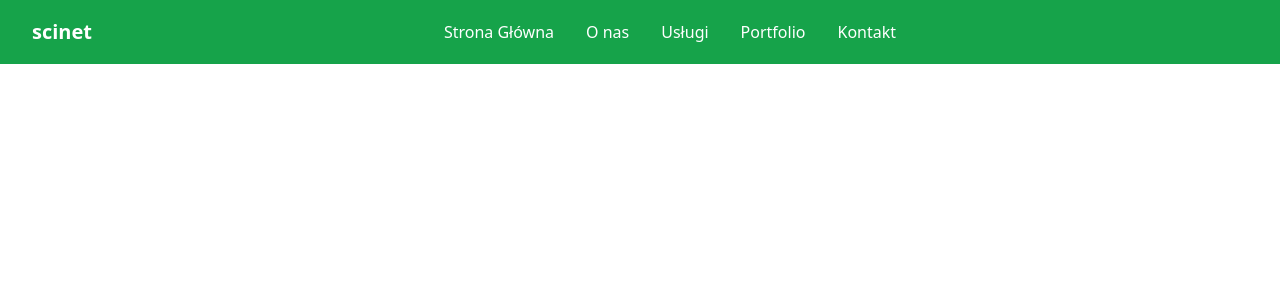
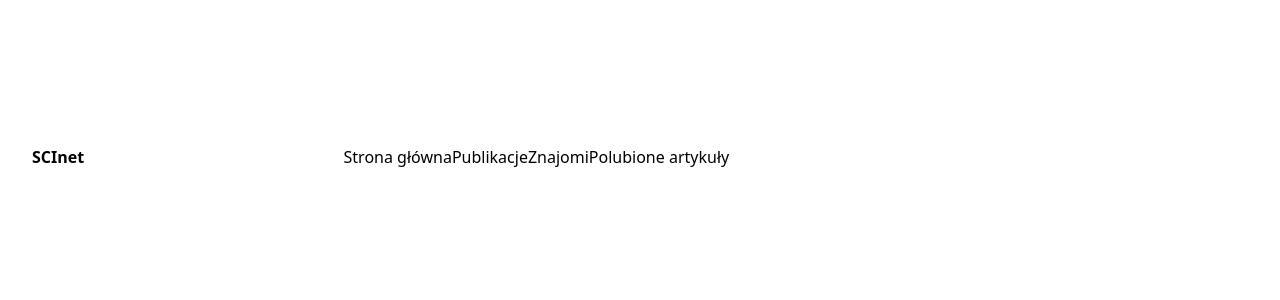
Before and after one commit to FeelGoodEve/merito-2025, a Django app: page / in a window 1280 px wide. Shown: the top 300 px of the page. Run offline with Django 5.2, Linux system fonts and the light colour scheme.

Commit message:
Dodanie pliku z nawigacją/menu głównym

```diff
--- a/templates/home_page.html
+++ b/templates/home_page.html
@@ -9,26 +9,27 @@
   </head>
   <body class="bg-white">
     <!-- Pasek nawigacyjny -->
-    <nav class="bg-green-600 w-full">
-      <!-- Ograniczenie maksymalnej szerokości do 1920px i wycentrowanie -->
-      <div class="max-w-[1920px] mx-auto px-4 sm:px-6 lg:px-8">
-        <!-- Flexbox: poziome rozmieszczenie elementów -->
-        <div class="flex items-center justify-between h-16">
-          <!-- Logo SCINET po lewej -->
-          <div class="flex-shrink-0 text-white text-xl font-bold">
-            scinet
-          </div>
-
-          <!-- Linki nawigacyjne pośrodku -->
-          <div class="md:flex md:space-x-8 md:justify-center md:w-full">
-            <a href="#" class="text-white hover:text-gray-200 transition">Strona Główna</a>
-            <a href="#" class="text-white hover:text-gray-200 transition">O nas</a>
-            <a href="#" class="text-white hover:text-gray-200 transition">Usługi</a>
-            <a href="#" class="text-white hover:text-gray-200 transition">Portfolio</a>
-            <a href="#" class="text-white hover:text-gray-200 transition">Kontakt</a>
-          </div>
-        </div>
-      </div>
-    </nav>
+    {% include 'nav.html' %}
+{#    <nav class="bg-green-600 w-full">#}
+{#      <!-- Ograniczenie maksymalnej szerokości do 1920px i wycentrowanie -->#}
+{#      <div class="max-w-[1920px] mx-auto px-4 sm:px-6 lg:px-8">#}
+{#        <!-- Flexbox: poziome rozmieszczenie elementów -->#}
+{#        <div class="flex items-center justify-between h-16">#}
+{#          <!-- Logo SCINET po lewej -->#}
+{#          <div class="flex-shrink-0 text-white text-xl font-bold">#}
+{#            scinet#}
+{#          </div>#}
+{##}
+{#          <!-- Linki nawigacyjne pośrodku -->#}
+{#          <div class="md:flex md:space-x-8 md:justify-center md:w-full">#}
+{#            <a href="#" class="text-white hover:text-gray-200 transition">Strona Główna</a>#}
+{#            <a href="#" class="text-white hover:text-gray-200 transition">O nas</a>#}
+{#            <a href="#" class="text-white hover:text-gray-200 transition">Usługi</a>#}
+{#            <a href="#" class="text-white hover:text-gray-200 transition">Portfolio</a>#}
+{#            <a href="#" class="text-white hover:text-gray-200 transition">Kontakt</a>#}
+{#          </div>#}
+{#        </div>#}
+{#      </div>#}
+{#    </nav>#}
   </body>
 </html>
--- /dev/null
+++ b/templates/nav.html
@@ -0,0 +1,69 @@
+<div class="bg-blue-900">
+    <div class="mx-auto flex h-10 max-w-7xl items-center justify-end px-4 sm:px-6 lg:px-8">
+        <div class="flex items-center space-x-4 text-sm font-medium text-white">
+
+            <a href="#" class="hover:text-gray-100">Zaloguj się</a>
+            <span class="h-4 w-px bg-white/50"></span>
+            <a href="#" class="flex items-center space-x-1 hover:text-gray-100">
+                <span>Nie masz jeszcze konta?</span>
+                <svg class="size-4" xmlns="http://www.w3.org/2000/svg" fill="none" viewBox="0 0 24 24"
+                     stroke="currentColor" stroke-width="2">
+                    <path d="M5 12h14"></path>
+                    <path d="m12 5 7 7-7 7"></path>
+                </svg>
+                <span>Zarejestruj się</span>
+            </a>
+
+        </div>
+    </div>
+</div>
+<!-- Pasek z nawigacją - główne menu -->
+<nav class="bg-blue-50 border-b border-blue-200">
+    <div class="max-w-7xl mx-auto px-4 sm:px-6 lg:px-8">
+        <div class="flex justify-between items-center h-16">
+            <!-- Logo -->
+            <div class="flex items-center space-x-2">
+                <span class="text-2xl font-bold tracking-tight text-blue-600">
+                    SCI<span class="text-gray-800">net</span>
+                </span>
+            </div>
+            <!-- Nawigacja główna -->
+            <div class="hidden md:flex space-x-8">
+                <a href="#" class="text-gray-700 hover:text-blue-600 text-sm font-medium">Strona główna</a>
+                <a href="#" class="text-gray-700 hover:text-blue-600 text-sm font-medium">Publikacje</a>
+                <a href="#" class="text-gray-700 hover:text-blue-600 text-sm font-medium">Znajomi</a>
+                <a href="#" class="text-gray-700 hover:text-blue-600 text-sm font-medium">Polubione artykuły</a>
+
+            </div>
+
+            <!-- Ikona profilu użytkownika -->
+            <div class="hidden md:flex items-center">
+                <a href="#" class="text-gray-700 hover:text-blue-600">
+                    <svg class="size-6" fill="none" viewBox="0 0 24 24" stroke-width="1.5" stroke="currentColor"
+                         aria-hidden="true" data-slot="icon">
+                        <path stroke-linecap="round" stroke-linejoin="round"
+                              d="M15.75 6a3.75 3.75 0 1 1-7.5 0 3.75 3.75 0 0 1 7.5 0ZM4.501 20.118a7.5 7.5 0 0 1 14.998 0A17.933 17.933 0 0 1 12 21.75c-2.676 0-5.216-.584-7.499-1.632Z"></path>
+                    </svg>
+                </a>
+            </div>
+
+            <!-- "Hamburger" do menu mobilnego -->
+            <div class="md:hidden">
+                <button id="menu-toggle" type="button" class="text-gray-500 hover:text-blue-600 focus:outline-none">
+                    <svg class="size-6" fill="none" viewBox="0 0 24 24" stroke-width="1.5" stroke="currentColor"
+                         aria-hidden="true" data-slot="icon">
+                        <path stroke-linecap="round" stroke-linejoin="round"
+                              d="M3.75 6.75h16.5M3.75 12h16.5m-16.5 5.25h16.5"></path>
+                    </svg>
+                </button>
+            </div>
+        </div>
+    </div>
+    <!-- Menu mobilne widoczne tylko na małych ekranach poniżej md-->
+    <div id="mobile-menu" class="md:hidden hidden px-4 pb-4 space-y-2">
+        <a href="#" class="text-gray-700 hover:text-blue-600 text-sm font-medium">Strona główna</a>
+        <a href="#" class="text-gray-700 hover:text-blue-600 text-sm font-medium">Publikacje</a>
+        <a href="#" class="text-gray-700 hover:text-blue-600 text-sm font-medium">Znajomi</a>
+        <a href="#" class="text-gray-700 hover:text-blue-600 text-sm font-medium">Polubione artykuły</a>
+    </div>
+</nav>
```
